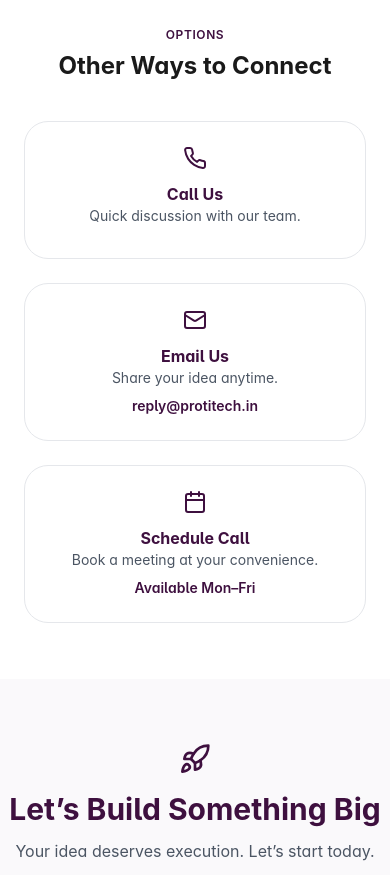
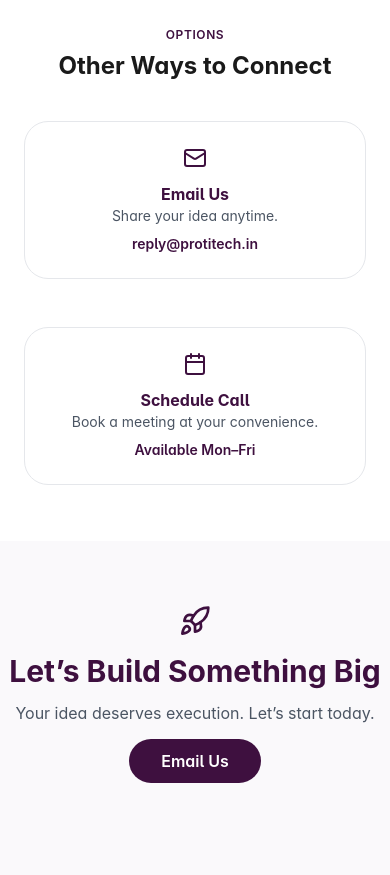
Before and after one commit to Prakharbansall/PROTICO, a React (Vite) app: page /contact in a window 390 px wide. Shown: the part 2100-2975 px from the top of the page. Built offline with nearby package versions, Linux system fonts and the light colour scheme.

Commit message:
Remove phone

```diff
--- a/src/pages/ReachUs.jsx
+++ b/src/pages/ReachUs.jsx
@@ -20,11 +20,6 @@
   };
 
   const connectOptions = [
-    {
-      icon: Phone,
-      title: "Call Us",
-      desc: "Quick discussion with our team."
-    },
     {
       icon: Mail,
       title: "Email Us",
@@ -175,7 +170,7 @@
 
       {/* CONNECT OPTIONS */}
       <Section subtitle="Options" title="Other Ways to Connect">
-        <div className="grid md:grid-cols-3 gap-6">
+        <div className="grid md:grid-cols-2 gap-12">
           {connectOptions.map((item, i) => (
             <div key={i} className="bg-white p-6 rounded-2xl border text-center">
               <item.icon className="mx-auto mb-3 text-[#3E103F]" />
```
